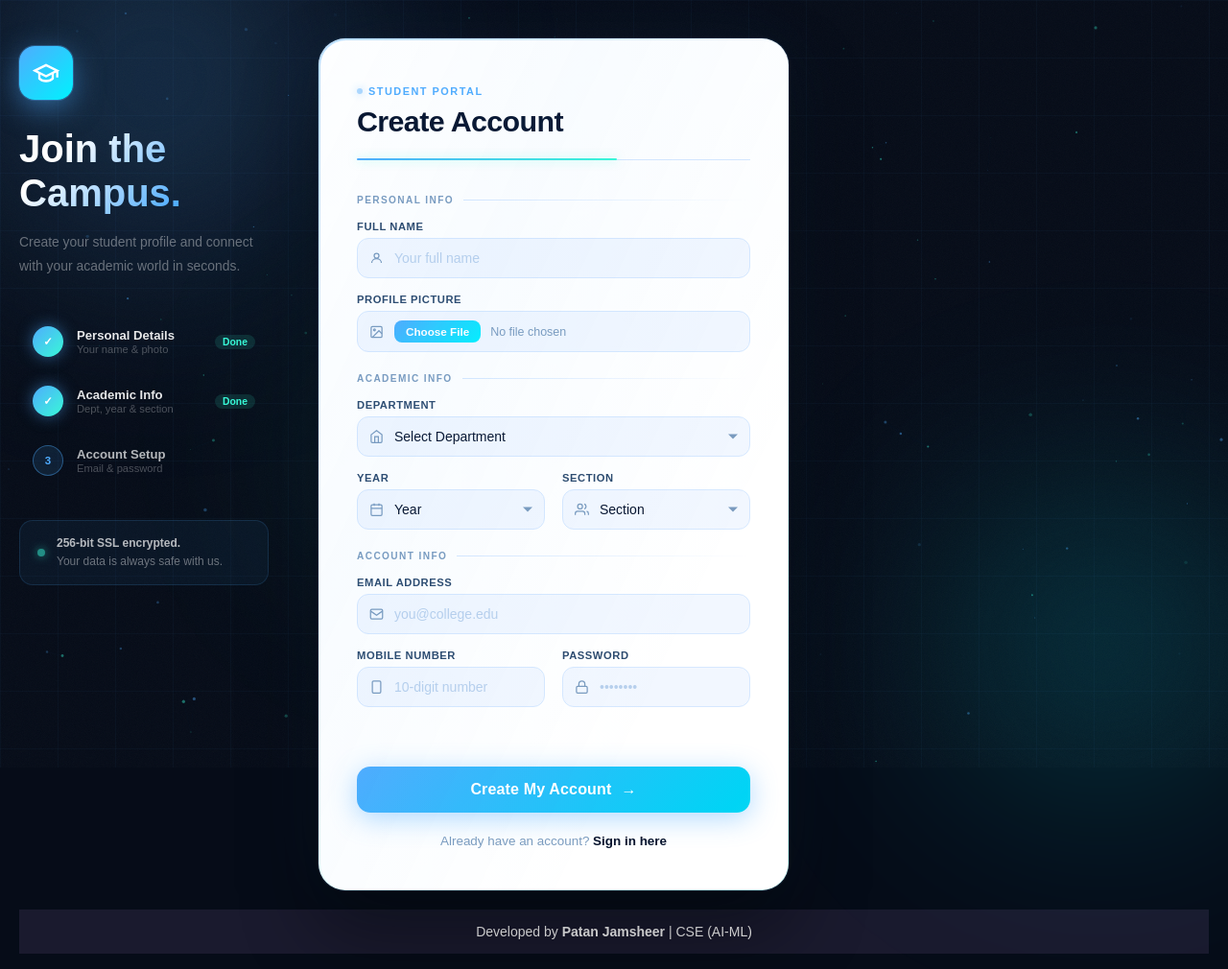
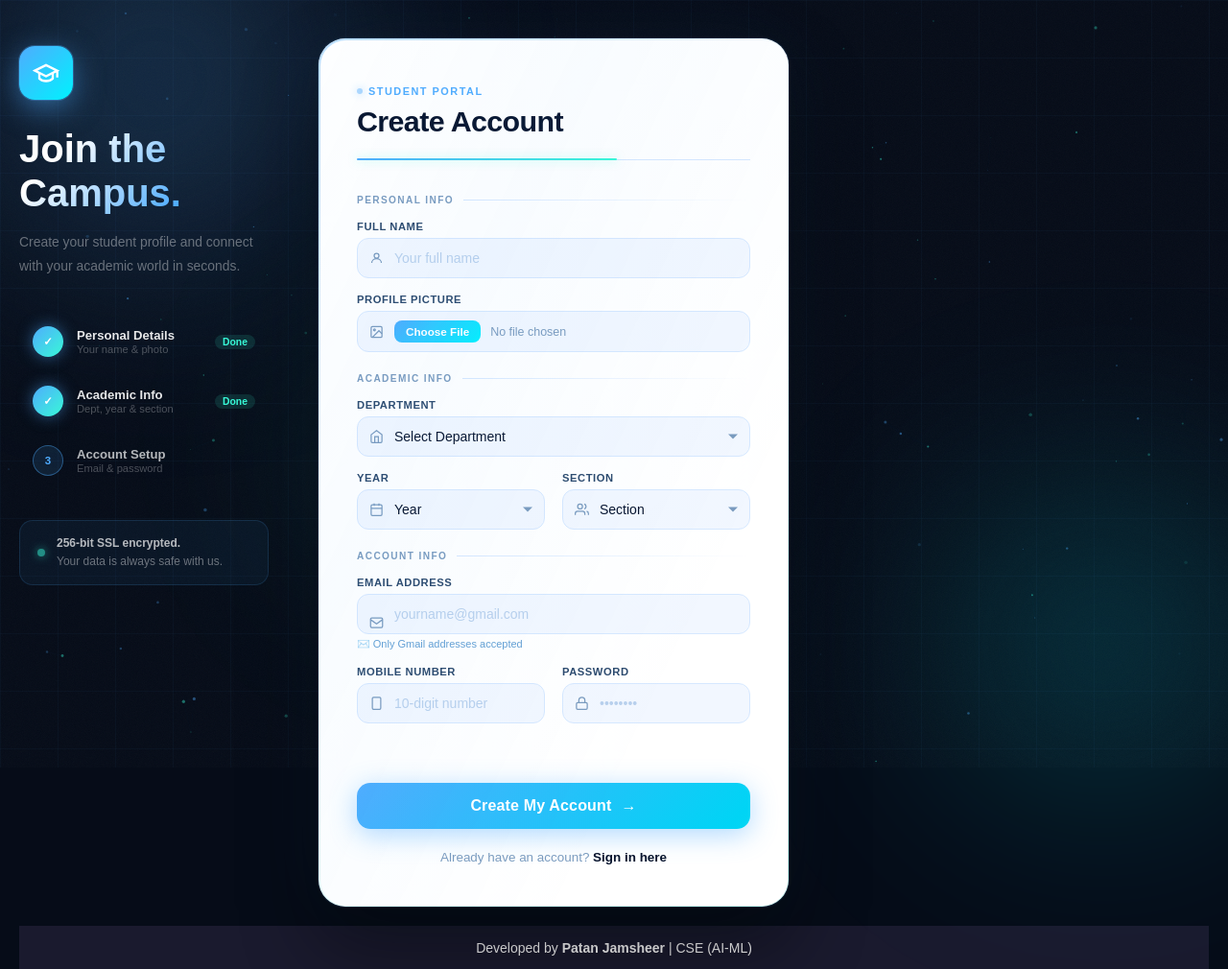
Before and after one commit to patan-jamsheer/campus-lost-found, a Flask app: page /signup in a window 1280 px wide. Shown: the top 1010 px of the page at 96% size. Run offline with Flask 3, Linux system fonts and the light colour scheme; some web fonts are replaced.

Commit message:
Restrict email input to Gmail addresses only
Updated email input field to accept only Gmail addresses and added a message indicating this restriction.

```diff
--- a/templates/signup.html
+++ b/templates/signup.html
@@ -925,7 +925,8 @@
                     <label>Email Address</label>
                     <div class="input-wrap" data-tip="Use your college email">
                         <span class="input-icon"><svg viewBox="0 0 24 24"><rect x="2" y="4" width="20" height="16" rx="2"/><path d="m2 7 10 7 10-7"/></svg></span>
-                        <input type="email" name="email" placeholder="you@college.edu" required>
+                        <input type="email" name="email" placeholder="yourname@gmail.com" required pattern="^[a-zA-Z0-9._%+\-]+@gmail\.com$" title="Only Gmail addresses are accepted (@gmail.com)">
+                        <div style="font-size:11px;color:#64a0d4;margin-top:4px;">✉️ Only Gmail addresses accepted</div>
                     </div>
                 </div>
 
```
